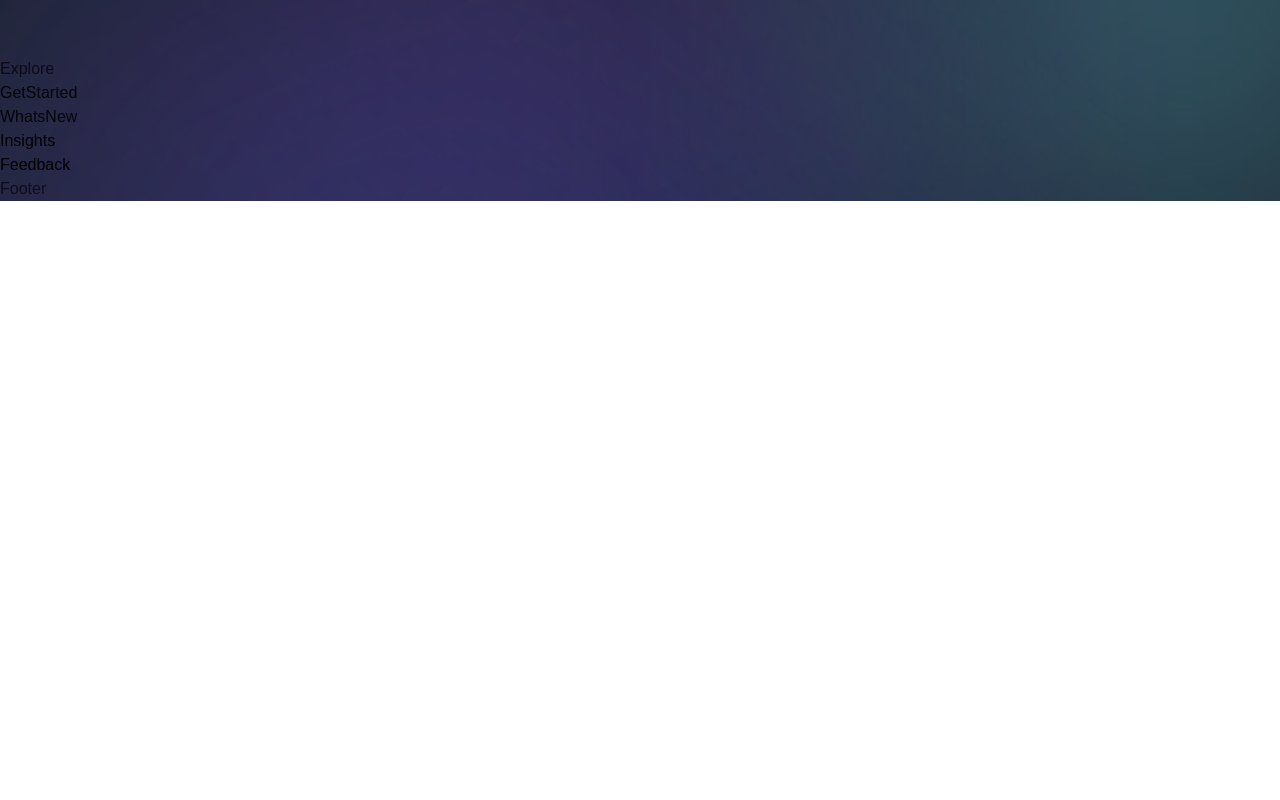
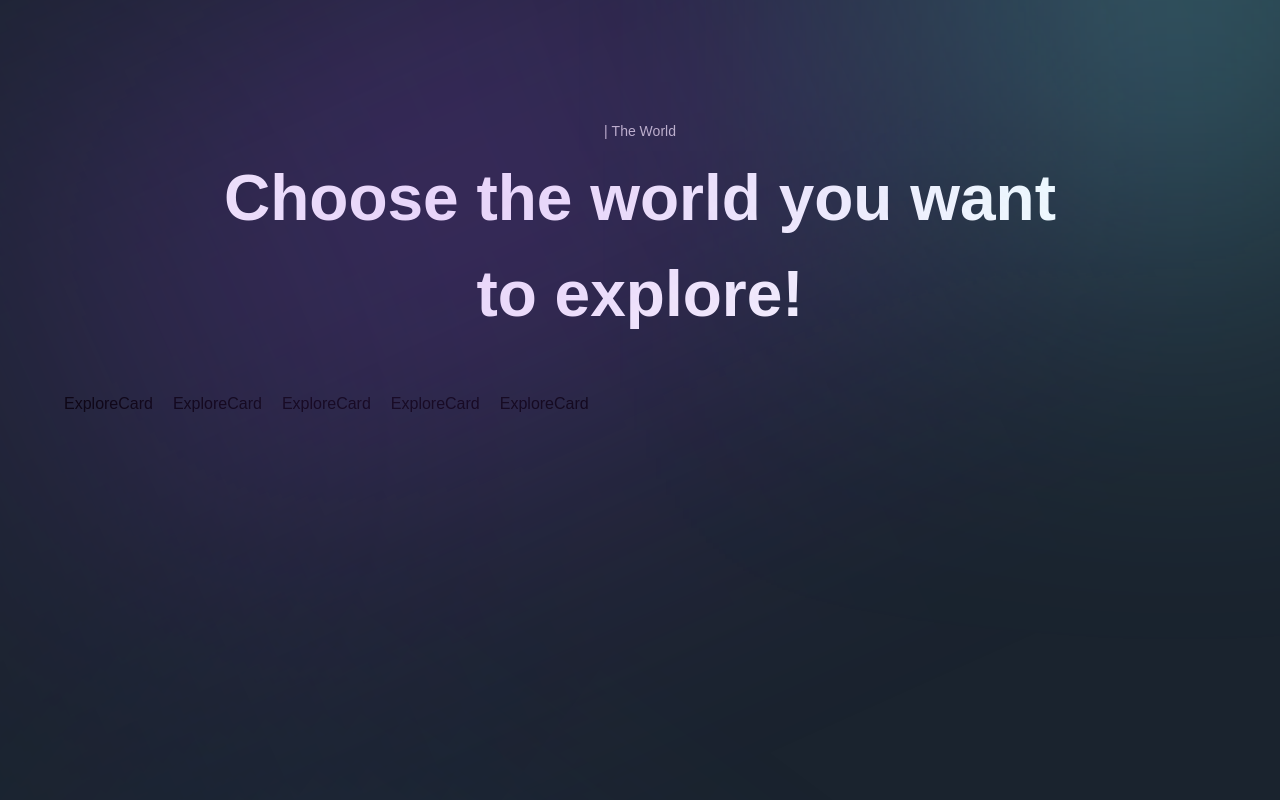
Before and after one commit to araf821/Next-13-Tutorial, a Next.js app: page / in a window 1280 px wide. Shown: the part 1380-2180 px from the top of the page. Before the commit the page ends 1581 px from the top, so only its background shows below. Built offline with nearby package versions, Linux system fonts and the light colour scheme; a web font is replaced by a local one.

Commit message:
set up the explore section, initialized explore cards

```diff
--- /dev/null
+++ b/components/ExploreCard.tsx
@@ -0,0 +1,27 @@
+"use client";
+
+import { motion } from "framer-motion";
+
+import styles from "@/styles";
+import { fadeIn } from "@/utils/motion";
+
+type CardProps = {
+  id: string;
+  imgUrl: string;
+  title: string;
+  index: number;
+  active: string;
+  handleClick: Function;
+};
+
+const ExploreCard: React.FC<CardProps> = ({
+  id,
+  imgUrl,
+  title,
+  index,
+  active,
+  handleClick,
+}) => {
+  return <div>ExploreCard</div>;
+};
+export default ExploreCard;
--- /dev/null
+++ b/constants/index.ts
@@ -0,0 +1,27 @@
+export const exploreWorlds = [
+  {
+    id: "world-1",
+    imgUrl: "/planet-01.png",
+    title: "The Hogwarts",
+  },
+  {
+    id: "world-2",
+    imgUrl: "/planet-02.png",
+    title: "The Upside Down",
+  },
+  {
+    id: "world-3",
+    imgUrl: "/planet-03.png",
+    title: "Kadirojo Permai",
+  },
+  {
+    id: "world-4",
+    imgUrl: "/planet-04.png",
+    title: "Paradise Island",
+  },
+  {
+    id: "world-5",
+    imgUrl: "/planet-05.png",
+    title: "Hawkins Labs",
+  },
+];
--- a/sections/Explore.tsx
+++ b/sections/Explore.tsx
@@ -1,4 +1,54 @@
+"use client";
+
+import { useState } from "react";
+import { motion } from "framer-motion";
+
+import styles from "@/styles";
+import { staggerContainer } from "@/utils/motion";
+import { TitleText, TypingText } from "@/components/TypingText";
+import { exploreWorlds } from "@/constants";
+import ExploreCard from "@/components/ExploreCard";
+
 const Explore = () => {
-  return <div>Explore</div>;
+  const [active, setActive] = useState("world-2");
+
+  return (
+    <section className={`${styles.paddings}`} id="explore">
+      <motion.div
+        // @ts-ignore
+        variants={staggerContainer}
+        initial="hidden"
+        whileInView="show"
+        viewport={{ once: false, amount: 0.25 }}
+        className={`${styles.innerWidth} mx-auto flex flex-col`}
+      >
+        <TypingText title="| The World" textStyles="text-center" />
+        <TitleText
+          // @ts-ignore
+          title={
+            <>
+              Choose the world you want
+              <br className="md:block hidden" />
+              to explore!
+            </>
+          }
+          textStyles="text-center"
+        />
+        <div className="mt-[50px] flex lg:flex-row flex-col min-h-[70vh] gap-5">
+          {exploreWorlds.map((world, index) => {
+            return (
+              <ExploreCard
+                key={world.id}
+                {...world}
+                index={index}
+                active={active}
+                handleClick={setActive}
+              />
+            );
+          })}
+        </div>
+      </motion.div>
+    </section>
+  );
 };
 export default Explore;
```
